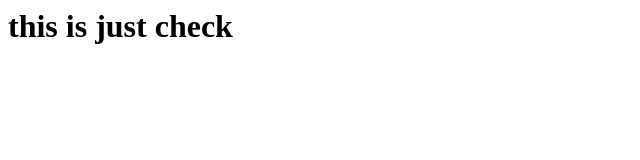
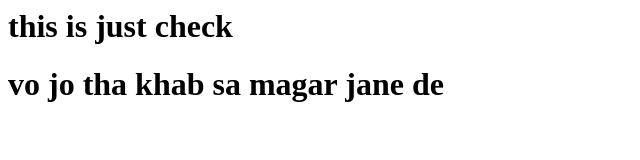
Before and after one commit to mukulrajput87/Bus, a plain HTML site: page index.html in a window 1280 px wide. Shown: the whole page, without its empty margins (0-640 px from the left). Drawn offline with Linux system fonts and the light colour scheme.

Commit message:
this is my first branch

```diff
--- a/index.html
+++ b/index.html
@@ -1 +1,3 @@
 <h1>this is just check</h1>
+
+<h1> vo jo tha khab sa magar jane de</h1>
```
